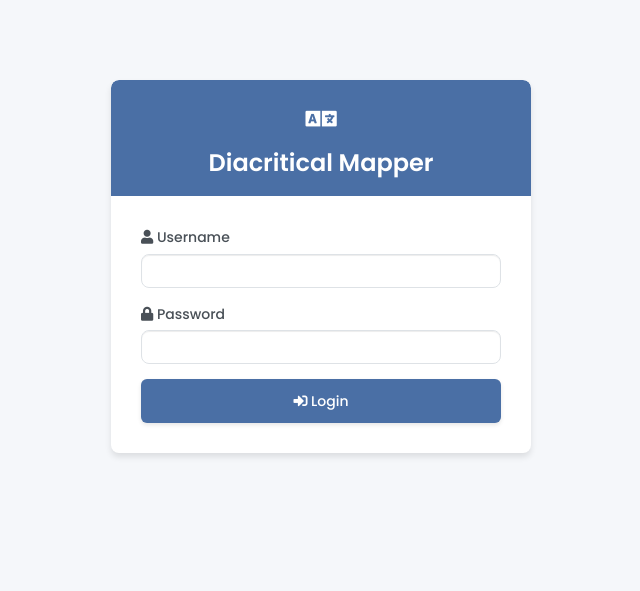
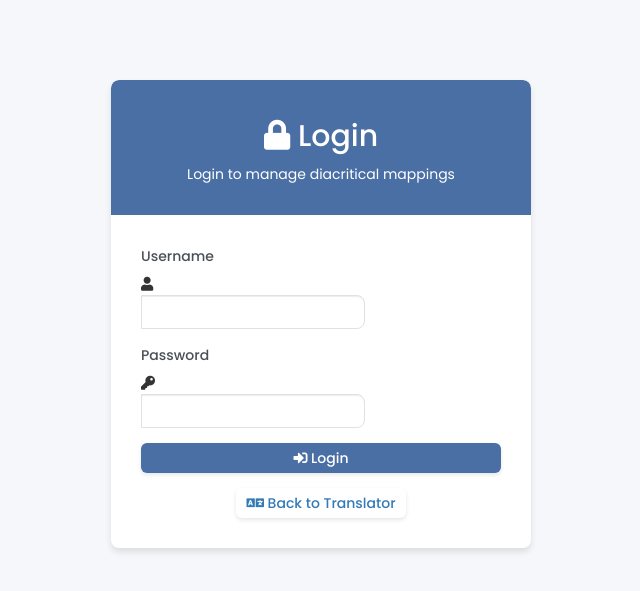
Before and after one commit to vaibhavnayel/diacritical, a Flask app: page /login in a window 1280 px wide. Shown: the top 591 px of the page, without its empty margins (319-959 px from the left). Run offline with Flask 3, Linux system fonts and the light colour scheme; some libraries are stand-ins or nearby versions.

Commit message:
make the first page no-login

```diff
--- a/app.py
+++ b/app.py
@@ -75,7 +75,7 @@ def login_required(f):
 # Routes
 @app.route('/', methods=['GET'])
 def index():
-    return redirect(url_for('login'))
+    return redirect(url_for('translator'))
 
 @app.route('/login', methods=['GET', 'POST'])
 def login():
@@ -90,15 +90,13 @@ def login():
 @app.route('/logout')
 def logout():
     session.pop('logged_in', None)
-    return redirect(url_for('login'))
+    return redirect(url_for('translator'))
 
 @app.route('/translator', methods=['GET'])
-@login_required
 def translator():
     return render_template('translator.html')
 
 @app.route('/translate', methods=['POST'])
-@login_required
 def translate():
     text = request.json.get('text', '')
     if not text:
--- a/templates/login.html
+++ b/templates/login.html
@@ -87,38 +87,48 @@
 <div class="container login-container">
     <div class="login-card">
         <div class="login-header">
-            <div class="app-logo">
-                <i class="fas fa-language"></i>
+            <h2><i class="fas fa-lock"></i> Login</h2>
+            <p>Login to manage diacritical mappings</p>
         </div>
-            <h3>Diacritical Mapper</h3>
-        </div>
-        <div class="login-body">
+        <div class="login-body p-4">
             {% with messages = get_flashed_messages() %}
                 {% if messages %}
-                    {% for message in messages %}
                     <div class="alert alert-danger">
-                            <i class="fas fa-exclamation-circle"></i> {{ message }}
+                        {{ messages[0] }}
                     </div>
-                    {% endfor %}
                 {% endif %}
             {% endwith %}
-            <form method="POST">
+
+            <form method="POST" action="{{ url_for('login') }}">
                 <div class="form-group">
-                    <label for="username">
-                        <i class="fas fa-user"></i> Username
-                    </label>
+                    <label for="username">Username</label>
+                    <div class="input-group">
+                        <div class="input-group-prepend">
+                            <span class="input-group-text"><i class="fas fa-user"></i></span>
+                        </div>
                         <input type="text" class="form-control" id="username" name="username" required>
                     </div>
+                </div>
                 <div class="form-group">
-                    <label for="password">
-                        <i class="fas fa-lock"></i> Password
-                    </label>
+                    <label for="password">Password</label>
+                    <div class="input-group">
+                        <div class="input-group-prepend">
+                            <span class="input-group-text"><i class="fas fa-key"></i></span>
+                        </div>
                         <input type="password" class="form-control" id="password" name="password" required>
                     </div>
-                <button type="submit" class="btn btn-primary btn-block mt-4 login-btn">
+                </div>
+                <div class="form-group mt-4">
+                    <button type="submit" class="btn btn-primary btn-block">
                         <i class="fas fa-sign-in-alt"></i> Login
                     </button>
+                </div>
             </form>
+            <div class="text-center mt-3">
+                <a href="{{ url_for('translator') }}" class="btn btn-outline-secondary">
+                    <i class="fas fa-language"></i> Back to Translator
+                </a>
+            </div>
         </div>
     </div>
 </div>
--- a/templates/translator.html
+++ b/templates/translator.html
@@ -31,12 +31,18 @@
     <div class="page-header">
         <h1 class="page-title">Diacritical Translator</h1>
         <div class="nav-buttons">
+            {% if session.get('logged_in') %}
             <a href="{{ url_for('mappings_page') }}" class="btn btn-primary">
                 <i class="fas fa-cog"></i> Manage Mappings
             </a>
             <a href="{{ url_for('logout') }}" class="btn btn-outline-danger">
                 <i class="fas fa-sign-out-alt"></i> Logout
             </a>
+            {% else %}
+            <a href="{{ url_for('login') }}" class="btn btn-primary">
+                <i class="fas fa-sign-in-alt"></i> Login to Manage Mappings
+            </a>
+            {% endif %}
         </div>
     </div>
 
```
Lines whose indentation alone changed are shown as unchanged.
